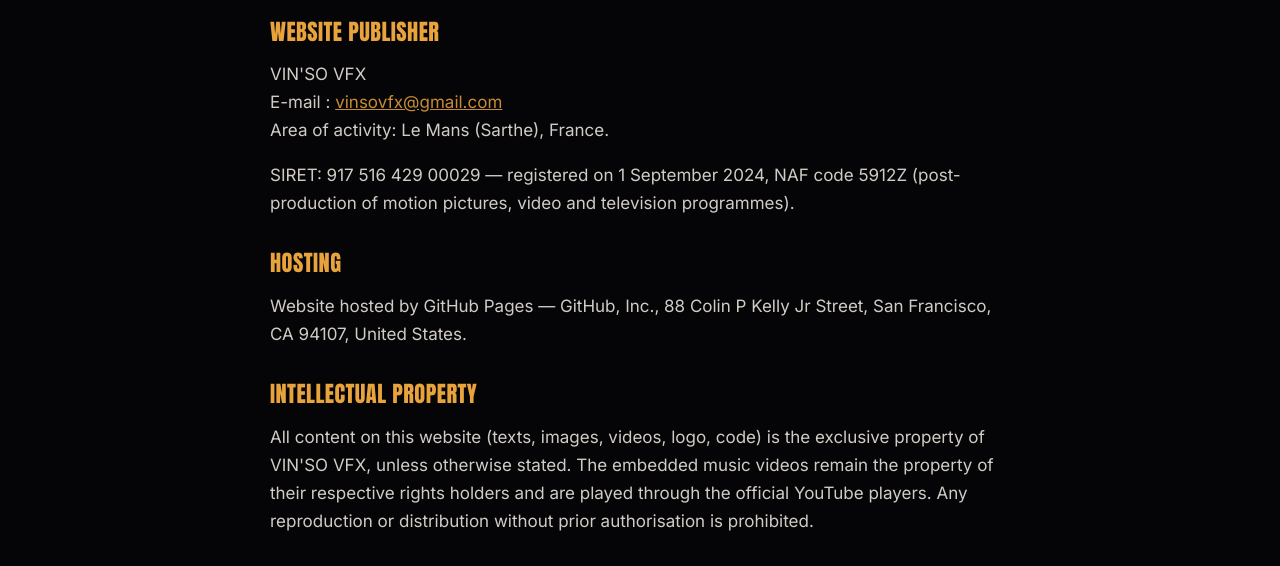
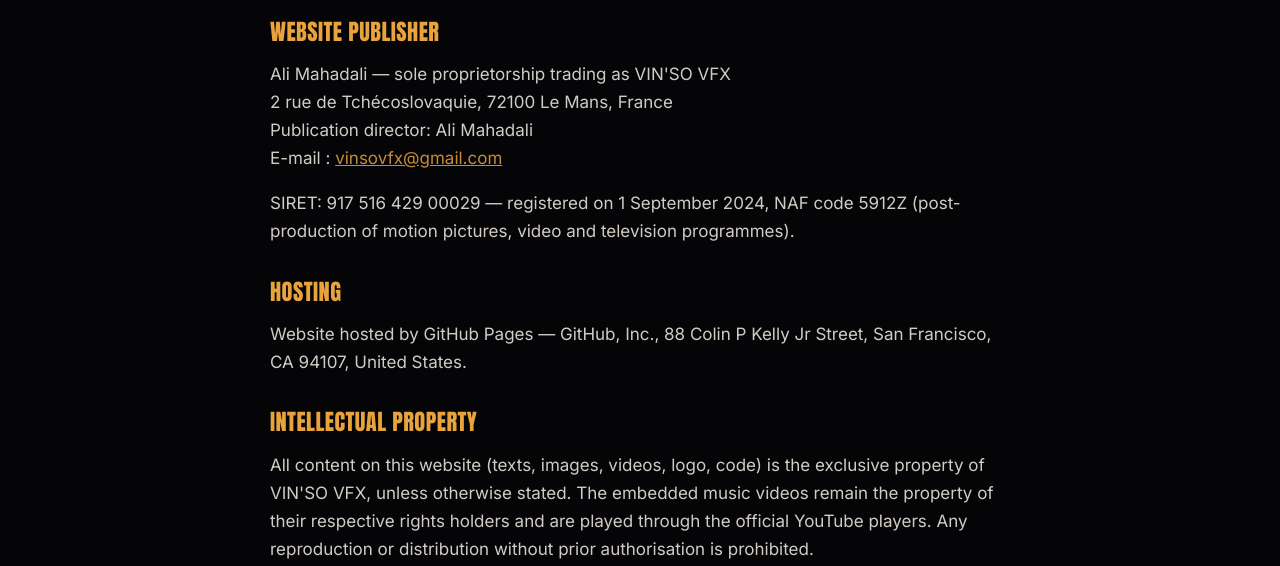
Before and after one commit to vinso974/vinsovfx, a plain HTML site: page en/mentions-legales.html in a window 1280 px wide. Shown: the part 230-796 px from the top of the page. Drawn offline with Linux system fonts and the light colour scheme.

Commit message:
Mentions légales complétées : éditeur, adresse, directeur de publication

```diff
--- a/en/mentions-legales.html
+++ b/en/mentions-legales.html
@@ -40,7 +40,7 @@
       <h1>Legal notices</h1>
 
       <h2>Website publisher</h2>
-      <p>VIN'SO VFX<br>E-mail : <a href="mailto:vinsovfx@gmail.com">vinsovfx@gmail.com</a><br>Area of activity: Le Mans (Sarthe), France.</p>
+      <p>Ali Mahadali — sole proprietorship trading as VIN'SO VFX<br>2 rue de Tchécoslovaquie, 72100 Le Mans, France<br>Publication director: Ali Mahadali<br>E-mail : <a href="mailto:vinsovfx@gmail.com">vinsovfx@gmail.com</a></p>
       <p>SIRET: 917 516 429 00029 — registered on 1 September 2024, NAF code 5912Z (post-production of motion pictures, video and television programmes).</p>
 
       <h2>Hosting</h2>
```
